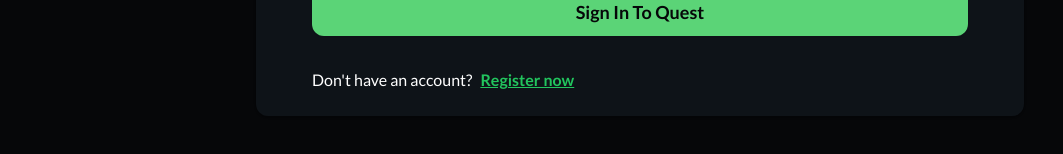
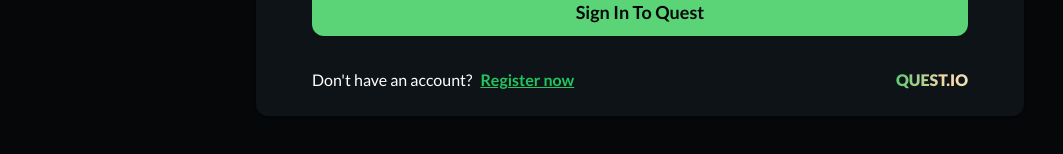
Before and after one commit to dalonga-kohi/questio, a React (Vite) app: page /login in a window 1280 px wide. Shown: the part 448-602 px from the top of the page, without its empty margins (0-1063 px from the left). Built offline with nearby package versions, Linux system fonts and the light colour scheme.

Commit message:
added watermark in login page

```diff
--- a/src/App/index.css
+++ b/src/App/index.css
@@ -1,6 +1,8 @@
 @tailwind base;
 @tailwind components;
 @tailwind utilities;
+
+
 
 @layer base {
   body {
@@ -51,4 +53,18 @@
     @apply dark:bg-black-light bg-white px-4 focus:border-green-500 dark:focus:border-accent border-2 transition-colors
     dark:border-white-light border-slate-700 py-2.5 outline-none w-5/6 block text-lg;
   }
+  .text-anim {
+    animation: text-anim 5s ease infinite;
+  }
 }
+
+@keyframes text-anim {
+    0%, 100% {
+      background-size: 200% 200%;
+      background-position: left center;
+    }
+    50% {
+      background-size: 200% 200%;
+      background-position: right center;
+    }
+}
--- a/src/components/auth/features/LoginLinks.tsx
+++ b/src/components/auth/features/LoginLinks.tsx
@@ -2,11 +2,16 @@
 
 const LoginLinks = () => {
   return (
-    <div className="w-full mt-8 md:flex">
+    <div className="w-full mt-8 md:flex justify-between">
+      <div className="md:flex">
       <p>Don&#39;t have an account?</p>
       <Link to="/register" className="link md:ml-2 block">
         Register now
       </Link>
+      </div>
+      <div className="text-base font-black text-anim bg-gradient-to-r from-green-500 via-orange-200 to-green-200 bg-clip-text text-transparent">
+        QUEST.IO
+      </div>
     </div>
   )
 }
```
